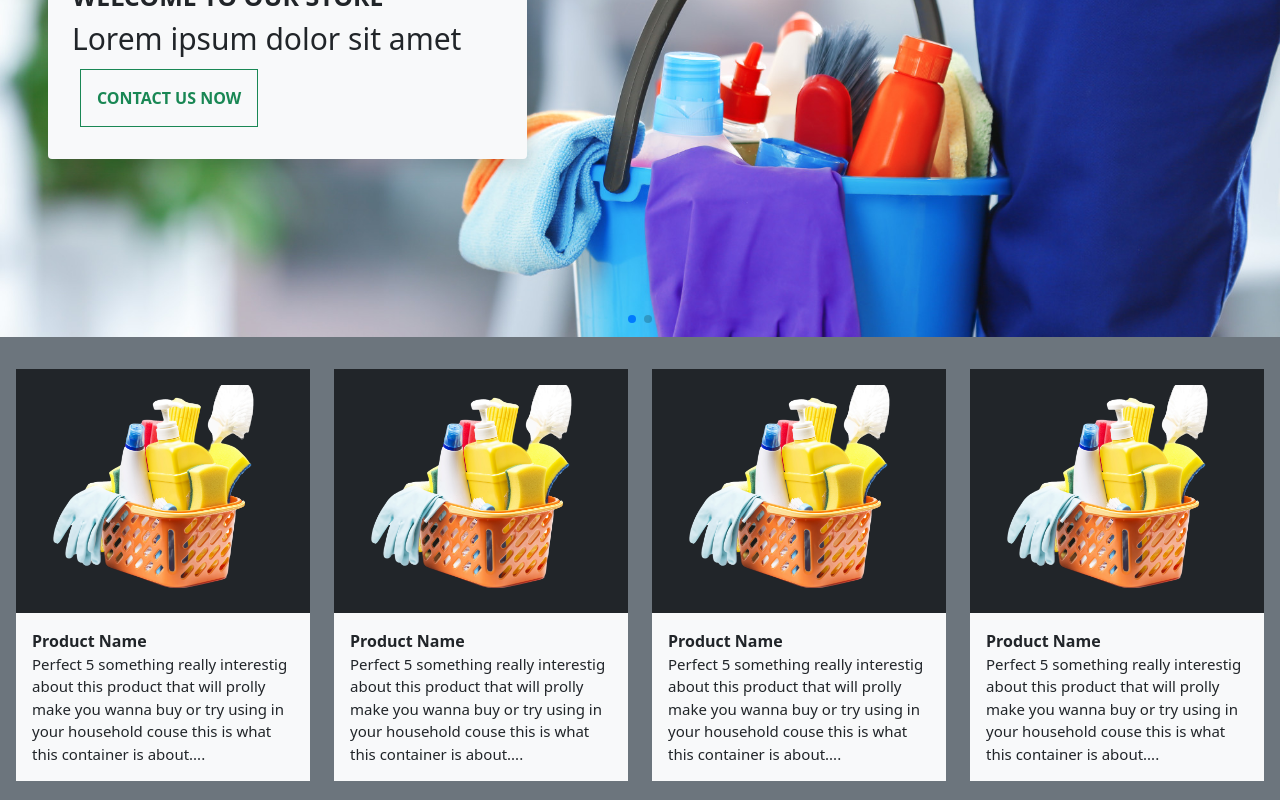
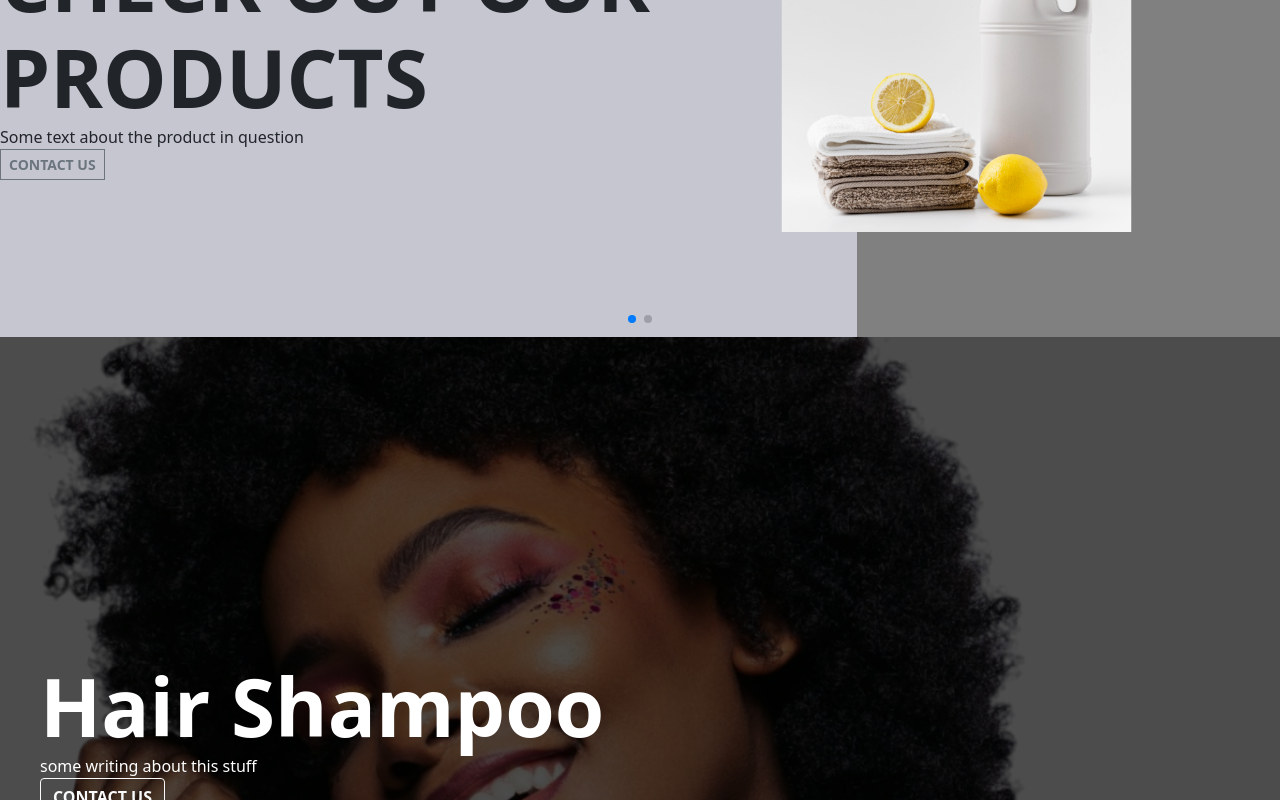
Before and after one commit to joshua-inf/perfect5, a React (Create React App) app: page /perfect5/OurProducts in a window 1280 px wide. Shown: the part 240-1040 px from the top of the page. Built offline with nearby package versions, Linux system fonts and the light colour scheme.

Commit message:
our product page had some reowrking as per request

```diff
--- a/src/components/pages/About.js
+++ b/src/components/pages/About.js
@@ -39,12 +39,12 @@ const About = () => {
                                                 <div className='col-12 col-md-10'>
                                                     <div>
                                                         <div className='row'>
-                                                            <div className='col-12 col-md-4'>
+                                                            <div className='col-12 col-md-6'>
                                                                 <div>
                                                                     <img src={image1} width='100%' />
                                                                 </div>
                                                             </div>
-                                                            <div className='p-2 col-md-8 col-12 ' style={{ textAlign: 'justify' }}>
+                                                            <div className='p-2 col-md-6 col-12 ' style={{ textAlign: 'justify' }}>
                                                                 <p className='' style={{ fontSize: '' }}>
                                                                     Perfect five was founded by an individual with vast experience in both cleaning industry and
                                                                     management skill way back in 2006 and in 2014 it was registered with the registrar of compa­ nies
--- a/src/components/pages/OurProducts.js
+++ b/src/components/pages/OurProducts.js
@@ -3,8 +3,8 @@ import image6 from '../../images/image21.jpg'
 import image7 from '../../images/111.webp'
 
 import image2 from '../../images/basket.png'
-import image3 from '../../images/clean2.jpeg'
-import image4 from '../../images/clean0.jpg'
+import image3 from '../../images/ecological-cleaning-products-concept.jpg'
+import image4 from '../../images/wepik-export-20230627143828I8tM.png'
 import { motion } from 'framer-motion'
 import { Swiper, SwiperSlide } from 'swiper/react';
 import { AiOutlineArrowRight, AiOutlineArrowLeft } from 'react-icons/ai'
@@ -89,25 +89,29 @@ const OurProducts = () => {
                     slidesPerView={1}
                     pagination={{ clickable: true }}
                     modules={[Navigation, Pagination]}
+
                 >
                     <SwiperSlide>
                         <div>
-                            <div className="" style={{ background: `url(${image3}) fixed right`, backgroundSize: 'cover', height: '70vh' }}>
-                                <div className='row p-5 h-100' >
-                                    <div className='col-12 col-md-5  d-flex flex-column justify-content-center'>
-                                        <div className=''>
-                                            <div className=' p-4 bg-light shadow rounded' >
-                                                <div className='text-uppercase' style={{ fontSize: '25px', fontWeight: 'bold' }}>welcome to our store</div>
-                                                <div style={{ fontSize: '30px' }}>
-                                                    Lorem ipsum dolor sit amet
-                                                </div>
+                            <div>
+                                <div className='row'>
+                                    <div className='col-12 col-md-8' style={{backgroundColor:'#C5C6D0',height:'70vh'}}>
+                                        <div className='d-flex justify-content-center h-100'>
+                                            <div className='d-flex justify-content-center flex-column'>
                                                 <div>
-                                                    <button className='btn m-2 rounded-0 p-3 text-uppercase fw-bolder btn-outline-success'>contact us now</button>
+                                                    <div className='display-1 fw-bold text-uppercase'>check out our products</div>
+                                                    <div>Some text about the product in question</div>
+                                                    <button className='btn btn-outline-secondary rounded-0 btn-sm text-uppercase fw-bold'>contact us</button>
                                                 </div>
                                             </div>
                                         </div>
                                     </div>
-                                    <div className='col-7 d-md-block d-none'>
+                                    <div className='col-md-4 d-none d-md-block op' style={{ backgroundColor:'#808080',height:'70vh'}}>
+                                        <div style={{height:'100%'}} className='d-flex flex-column justify-content-center'>
+                                            <div className='' style={{height:'350px', width:'350px', transform:'translateX(-25%)', overflow:'hidden'}}>
+                                                <img src={image3} width='100%'/>
+                                            </div>
+                                        </div>
                                     </div>
                                 </div>
                             </div>
@@ -115,118 +119,52 @@ const OurProducts = () => {
                     </SwiperSlide>
                     <SwiperSlide>
                         <div>
-                            <div className="" style={{ background: `url(${image4}) fixed right`, backgroundSize: 'cover', height: '70vh' }}>
-                                <div className='row p-5 h-100' >
-                                    <div className='col-12 col-md-5  d-flex flex-column justify-content-center'>
-                                        <div className=''>
-                                            <div className='p-4 bg-light shadow rounded' >
-                                                <div className='text-uppercase' style={{ fontSize: '25px', fontWeight: 'bold' }}>welcome to our store</div>
-                                                <div style={{ fontSize: '30px' }}>
-                                                    Lorem ipsum dolor sit amet
-                                                </div>
+                            <div>
+                                <div className='row'>
+                                    <div className='col-12 col-md-8' style={{backgroundColor:'#C5C6D0',height:'70vh'}}>
+                                        <div className='d-flex justify-content-center h-100'>
+                                            <div className='d-flex justify-content-center flex-column'>
                                                 <div>
-                                                    <button className='btn m-2 rounded-0 p-3 text-uppercase fw-bolder btn-outline-success'>contact us now</button>
+                                                    <div className='display-1 fw-bold text-uppercase'>check out our products</div>
+                                                    <div>Some text about the product in question</div>
+                                                    <button className='btn btn-outline-secondary rounded-0 btn-sm text-uppercase fw-bold'>contact us</button>
                                                 </div>
                                             </div>
                                         </div>
                                     </div>
-                                    <div className='col-7 d-md-block d-none'>
+                                    <div className='col-md-4 d-none d-md-block op' style={{ backgroundColor:'#808080',height:'70vh'}}>
+                                        <div style={{height:'100%'}} className='d-flex flex-column justify-content-center'>
+                                            <div className='' style={{height:'350px', width:'350px', transform:'translateX(-25%)', overflow:'hidden'}}>
+                                                <img src={image3} width='100%'/>
+                                            </div>
+                                        </div>
                                     </div>
                                 </div>
                             </div>
                         </div>
                     </SwiperSlide>
                 </Swiper>
-                <div style={{minHeight:'100vh'}}>
-                    <div className='p-3'>
+                <div className='bg-white' style={{minHeight:'100vh'}}>
+                    <div className=''>
                         <div>
-                            <div className='row'>
-                                <div className='col-12 my-3 col-md-4 col-lg-3'>
-                                    <div>
-                                        <div className=''>
-                                            <div className=' p-0'>
-                                                <div className='bg-dark p-3' style={{height:"100%", width:'100%'}}>
-                                                    <img src={image2} width='100%'/>
-                                                </div>
-                                            </div>
-                                            <div className='p-0'>
-                                                <div className='bg-light p-3' style={{height:'100%', width:'100%'}}>
-                                                    <div className='fw-bold'>Product Name</div>
-                                                    <div style={{fontSize:'15px'}}>
-                                                        Perfect 5 something really interestig about this product
-                                                        that will prolly make you wanna buy or try using in your household
-                                                        couse this is what this container is about....
-                                                    </div>
+                           <div style={{height:'70vh', background:`url(${image4}) no-repeat center`, minHeight:"100vh", backgroundSize:'cover'}}>
+                            <div style={{backgroundColor:'rgba(0,0,0,0.7)', height:'100%'}}>
+                                <div className='h-100 p-3'>
+                                    <div className='row h-100'>
+                                        <div className='col-12 col-md-6'>
+                                            <div className='flex-column text-white h-100 ps-4 justify-content-center d-flex'>
+                                                <div>
+                                                    <div className='fw-bold display-1'>Hair Shampoo</div>
+                                                    <div>some writing about this stuff</div>
+                                                    <button className='btn btn-outline-light fw-bold text-uppercase'>contact us</button>
                                                 </div>
                                             </div>
                                         </div>
+                                        <div className='col-6'></div>
                                     </div>
                                 </div>
-                                <div className='col-12 my-3 col-md-4 col-lg-3'>
-                                    <div>
-                                        <div className=''>
-                                            <div className=' p-0'>
-                                                <div className='bg-dark p-3' style={{height:"100%", width:'100%'}}>
-                                                    <img src={image2} width='100%'/>
-                                                </div>
-                                            </div>
-                                            <div className='p-0'>
-                                                <div className='bg-light p-3' style={{height:'100%', width:'100%'}}>
-                                                    <div className='fw-bold'>Product Name</div>
-                                                    <div style={{fontSize:'15px'}}>
-                                                        Perfect 5 something really interestig about this product
-                                                        that will prolly make you wanna buy or try using in your household
-                                                        couse this is what this container is about....
-                                                    </div>
-                                                </div>
-                                            </div>
-                                        </div>
-                                    </div>
-                                </div>
-                                <div className='col-12 my-3 col-md-4 col-lg-3'>
-                                    <div>
-                                        <div className=''>
-                                            <div className=' p-0'>
-                                                <div className='bg-dark p-3' style={{height:"100%", width:'100%'}}>
-                                                    <img src={image2} width='100%'/>
-                                                </div>
-                                            </div>
-                                            <div className='p-0'>
-                                                <div className='bg-light p-3' style={{height:'100%', width:'100%'}}>
-                                                    <div className='fw-bold'>Product Name</div>
-                                                    <div style={{fontSize:'15px'}}>
-                                                        Perfect 5 something really interestig about this product
-                                                        that will prolly make you wanna buy or try using in your household
-                                                        couse this is what this container is about....
-                                                    </div>
-                                                </div>
-                                            </div>
-                                        </div>
-                                    </div>
-                                </div>
-                                <div className='col-12 my-3 col-md-4 col-lg-3'>
-                                    <div>
-                                        <div className=''>
-                                            <div className=' p-0'>
-                                                <div className='bg-dark p-3' style={{height:"100%", width:'100%'}}>
-                                                    <img src={image2} width='100%'/>
-                                                </div>
-                                            </div>
-                                            <div className='p-0'>
-                                                <div className='bg-light p-3' style={{height:'100%', width:'100%'}}>
-                                                    <div className='fw-bold'>Product Name</div>
-                                                    <div style={{fontSize:'15px'}}>
-                                                        Perfect 5 something really interestig about this product
-                                                        that will prolly make you wanna buy or try using in your household
-                                                        couse this is what this container is about....
-                                                    </div>
-                                                </div>
-                                            </div>
-                                        </div>
-                                    </div>
-                                </div>
-
                             </div>
+                           </div>
                         </div>
                     </div>
                 </div>
```
Also changed, not shown: src/App.css (+8 -0 lines), src/images/ecological-cleaning-products-concept.jpg (added), src/images/wepik-export-20230627143828I8tM.png (added).
